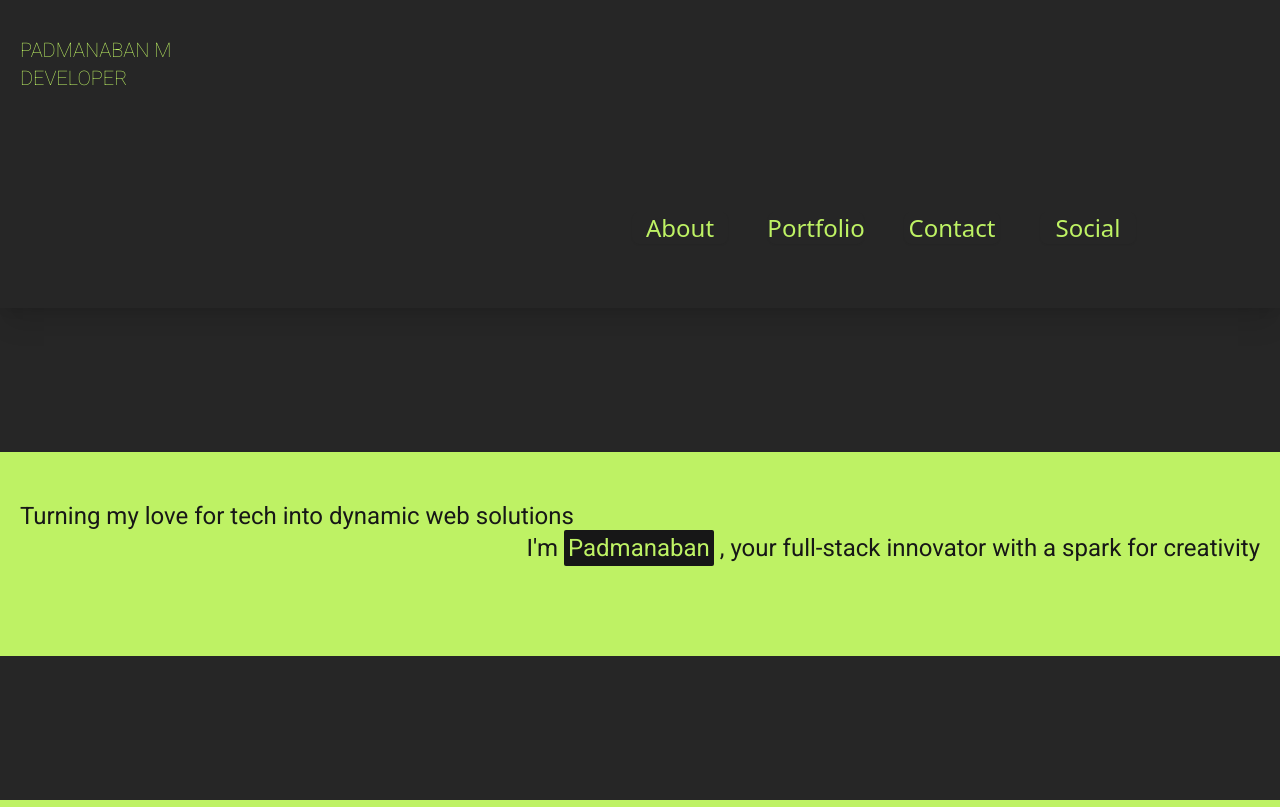
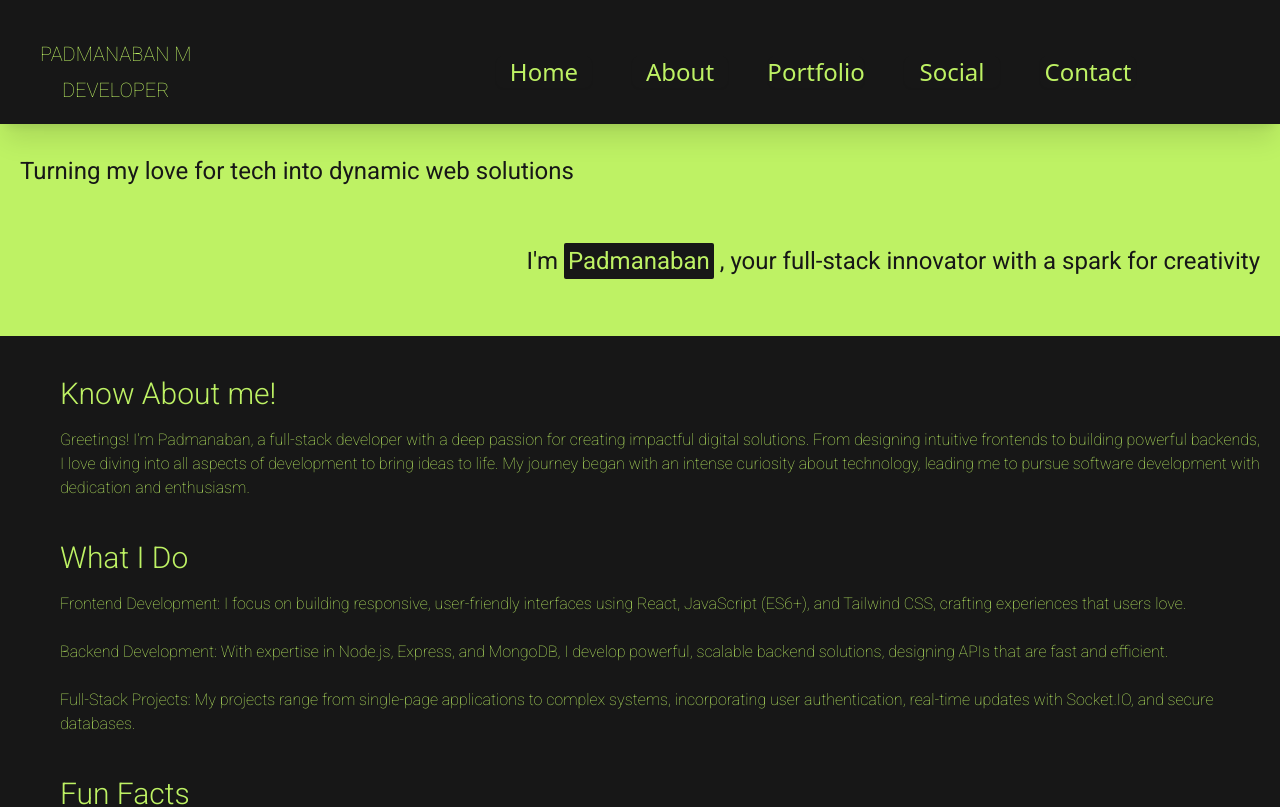
Before and after one commit to Pad-coder/portfolio, a React (Vite) app: page / in a window 1280 px wide. Shown: the top 807 px of the page. Built offline with nearby package versions, Linux system fonts and the light colour scheme.

Commit message:
Ui changed

```diff
--- a/package.json
+++ b/package.json
@@ -18,7 +18,8 @@
     "react-dom": "^18.3.1",
     "react-hot-toast": "^2.4.1",
     "react-icons": "^5.3.0",
-    "react-router-dom": "^6.27.0"
+    "react-router-dom": "^6.27.0",
+    "react-scroll": "^1.9.0"
   },
   "devDependencies": {
     "@eslint/js": "^9.11.1",
--- a/src/App.jsx
+++ b/src/App.jsx
@@ -1,37 +1,85 @@
-import React from "react"
-import { Routes, Route } from "react-router-dom"
-import Home from "./pages/Home.jsx"
-import About from "./pages/About.jsx"
-import Portfolio from "./pages/Portfolio.jsx"
-import Contact from "./pages/Contact.jsx"
-import SocialMedia from "./pages/SocialMedia.jsx"
-import Footer from './components/Footer.jsx'
-import { Toaster } from "react-hot-toast"
-import {useRef} from 'react'
+import React from "react";
+import Home from "./pages/Home.jsx";
+import About from "./pages/About.jsx";
+import AboutMe from "./components/AboutMe.jsx";
+import Portfolio from "./pages/Portfolio.jsx";
+import Contact from "./pages/Contact.jsx";
+import SocialMedia from "./pages/SocialMedia.jsx";
+import Footer from "./components/Footer.jsx";
+import { Toaster } from "react-hot-toast";
+
+import { Link, animateScroll as scroll, scroller } from "react-scroll";
 
 function App() {
-  const home = useRef(null);
-  const about = useRef(null);
-  const portfolio = useRef(null);
-  const contact = useRef(null);
-  const socialmedia = useRef(null);
-
-
   return (
     <>
+      <div className="font-sans min-h-screen">
+        <div className=" flex justify-center sm:justify-end  sm:shadow-xl bg-neutral-900 py-4 md:fixed md:top-0 w-full  z-10 shadow-lg relative">
+          <div className="flex flex-col sm:flex-row  lg:pr-36 lg:mt-10 lg:gap-10 my-5  gap-2 ">
+            <Link to="home" smooth={true} duration={500}>
+              <button className="btn btn-sm w-24 lg:w-27 text-xl lg:text-2xl  duration-700 bg-transparent   font-light hover:bg-lime-300 border-0 text-lime-300 hover:text-neutral-900">
+                Home
+              </button>
+            </Link>
+            <Link to="about" smooth={true} duration={500}>
+              <button className="btn btn-sm w-24 lg:w-27 text-xl lg:text-2xl  duration-700 bg-transparent   font-light hover:bg-lime-300 border-0 text-lime-300 hover:text-neutral-900">
+                About
+              </button>
+            </Link>
+            <Link to="portfolio" smooth={true} duration={500}>
+              <button className="btn btn-sm w-24 lg:w-27 text-xl lg:text-2xl  duration-700 bg-transparent   font-light hover:bg-lime-300 border-0 text-lime-300 hover:text-neutral-900">
+                Portfolio
+              </button>
+            </Link>
 
-      <Routes>
-        <Route path="/" element={<Home ref={home} home={home} about={about} portfolio={portfolio} contact={contact} socialmedia={socialmedia} />} />
-        <Route path="/about" element={<About ref={about} home={home} portfolio={portfolio} />} />
-        <Route path="/portfolio" element={<Portfolio ref={portfolio} home={home} contact={contact} />} />
-        <Route path="/contact" element={<Contact ref={contact} home={home} socialmedia={socialmedia} />} />
-        <Route path="/socialmedia" element={<SocialMedia ref={socialmedia} home={home} />} />
-      </Routes>
+            <Link to="socialmedia" smooth={true} duration={500}>
+              <button className="btn btn-sm w-24 lg:w-27 text-xl lg:text-2xl  duration-700 bg-transparent   font-light hover:bg-lime-300 border-0 text-lime-300 hover:text-neutral-900">
+                Social
+              </button>
+            </Link>
 
-      <Footer />
+            <Link to="contact" smooth={true} duration={500}>
+              <button className="btn btn-sm w-24 lg:w-27 text-xl lg:text-2xl  duration-700 bg-transparent   font-light hover:bg-lime-300 border-0 text-lime-300 hover:text-neutral-900">
+                Contact
+              </button>
+            </Link>
+          </div>
+        </div>
+        <AboutMe />
+        {/* Content */}
+        <div className="mt-10">
+          <section id="home">
+            <Home />
+          </section>
+          <section id="about">
+            <About />
+          </section>
+          <section id="portfolio">
+            <Portfolio />
+          </section>
+          <section id="socialmedia">
+            <SocialMedia />
+          </section>
+          <section id="contact">
+            <Contact />
+          </section>
+        </div>
+
+        <Footer />
+      </div>
       <Toaster />
     </>
-  )
+  );
 }
 
-export default App
+export default App;
+{
+  //Backup:-
+  /* <Routes>
+        <Route path="/" element={<Home  />} />
+        <Route path="/about" element={<About  />} />
+        <Route path="/portfolio" element={<Portfolio  />} />
+        <Route path="/contact" element={<Contact />} />
+        <Route path="/socialmedia" element={<SocialMedia />} />
+      </Routes> */
+}
--- a/src/components/AboutMe.jsx
+++ b/src/components/AboutMe.jsx
@@ -1,26 +1,29 @@
-import React from 'react'
+import React from "react";
 import { motion } from "framer-motion";
 
 const AboutMe = () => {
-
-  return <>
-
-    <div className='flex flex-col justify-center mx-5 text-lime-300 h-32'>
-      <motion.h1 className=" md:text-xl text-sm font-extralight font-roboto "
+  return (
+    <>
+      <div className="flex flex-col justify-center items-center mt-10 md:mt-0 mx-10 text-lime-300 md:fixed md:top-10 md:z-10 gap-2 ">
+        <motion.h1
+          className=" md:text-xl text-sm font-extralight font-roboto"
           initial={{ opacity: 0 }}
           animate={{ opacity: 1 }}
           transition={{ duration: 4 }}
-      >PADMANABAN M</motion.h1>
-      <motion.h2 className="text-sm md:text-xl font-extralight font-roboto"
+        >
+          PADMANABAN M
+        </motion.h1>
+        <motion.h2
+          className="text-sm md:text-xl font-extralight font-roboto"
           initial={{ opacity: 0 }}
           animate={{ opacity: 1 }}
-      transition={{ duration: 6}}
+          transition={{ duration: 5 }}
         >
           DEVELOPER
         </motion.h2>
       </div>
+    </>
+  );
+};
 
-  </>
-}
-
-export default AboutMe
+export default AboutMe;
--- a/src/components/Navbar.jsx
+++ /dev/null
@@ -1,27 +0,0 @@
-import React from 'react'
-import { Link } from 'react-router-dom'
-
-
-const Navbar = ({about,portfolio,contact,socialmedia}) => {
-
-  const scrollUp = (ref) => {
-    window.scrollTo({
-      top: ref.current.offsetTop,
-      behavior: 'smooth',
-    });
-  };
-  return (
-    <>
-    <div className=" flex justify-center sm:justify-end  sm:shadow-xl ">
-      <div className='flex flex-col sm:flex-row  lg:pr-36 lg:mt-10 lg:gap-10 my-5  gap-2 '>
-        <Link to='/about' onClick={()=> scrollUp(about)}><button className='btn btn-sm w-24 lg:w-27 text-xl lg:text-2xl  duration-700 bg-transparent   font-light hover:bg-blue-400 border-0 text-lime-300'>About</button></Link>
-        <Link to='/portfolio' onClick={()=> scrollUp(portfolio)}><button className='btn btn-sm w-24 lg:w-27 text-xl lg:text-2xl  duration-700 bg-transparent   font-light hover:bg-blue-400 border-0 text-lime-300'>Portfolio</button></Link>
-        <Link to='/contact' onClick={()=> scrollUp(contact)}><button className='btn btn-sm w-24 lg:w-27 text-xl lg:text-2xl  duration-700 bg-transparent   font-light hover:bg-blue-400 border-0 text-lime-300'>Contact</button></Link>
-        <Link to='/socialmedia' onClick={()=> scrollUp(socialmedia)}><button className='btn btn-sm w-24 lg:w-27 text-xl lg:text-2xl  duration-700 bg-transparent   font-light hover:bg-blue-400 border-0 text-lime-300'>Social</button></Link>
-      </div>
-      </div>
-    </>
-  )
-}
-
-export default Navbar
--- a/src/index.css
+++ b/src/index.css
@@ -4,7 +4,7 @@
 
 
 body {
-  background-color: #262626;
+  background-color: rgb(23 23 23 / var(--tw-bg-opacity, 1))
 }
 
 
--- a/src/pages/About.jsx
+++ b/src/pages/About.jsx
@@ -1,16 +1,11 @@
 import React from "react";
-import { IoIosArrowBack } from "react-icons/io";
-import { Link } from "react-router-dom";
-import { scrollToUp } from "../utils/scrollUp";
 import { motion } from "framer-motion";
 
-const About = ({home,portfolio}) => {
-
-  const scrollTo = scrollToUp()
-
-
-  return <>
-    <motion.div className=" text-lime-300 pb-10 pl-10 hover:cursor-default select-none"
+const About = () => {
+  return (
+    <>
+      <motion.div
+        className=" text-lime-300 pb-10 pl-10 hover:cursor-default select-none"
         initial={{ opacity: 0 }}
         animate={{ opacity: 1 }}
         transition={{ duration: 3 }}
@@ -23,17 +18,15 @@ const About = ({home,portfolio}) => {
           </div>
           <div className=" font-roboto font-thin ">
             <p>
-          Greetings! I’m Padmanaban, a full-stack developer with a deep passion
-            for creating impactful digital solutions. From designing intuitive
-            frontends to building powerful backends, I love diving into all
-            aspects of development to bring ideas to life. My journey began with
-            an intense curiosity about technology, leading me to pursue software
-            development with dedication and enthusiasm.
+              Greetings! I’m Padmanaban, a full-stack developer with a deep
+              passion for creating impactful digital solutions. From designing
+              intuitive frontends to building powerful backends, I love diving
+              into all aspects of development to bring ideas to life. My journey
+              began with an intense curiosity about technology, leading me to
+              pursue software development with dedication and enthusiasm.
             </p>
           </div>
         </div>
-
-
 
         <div className=" flex flex-col gap-4 ml-5 mr-5 ">
           <div className="flex justify-start pt-10 ">
@@ -44,19 +37,19 @@ const About = ({home,portfolio}) => {
 
           <div className=" font-roboto font-thin">
             <p>
-            Frontend Development: I focus on building responsive, user-friendly
-            interfaces using React, JavaScript (ES6+), and Tailwind CSS,
-            crafting experiences that users love. <br /><br /> Backend Development: With
-            expertise in Node.js, Express, and MongoDB, I develop powerful,
-            scalable backend solutions, designing APIs that are fast and
-            efficient. <br /><br /> Full-Stack Projects: My projects range from single-page
-            applications to complex systems, incorporating user authentication,
-            real-time updates with Socket.IO, and secure databases.
+              Frontend Development: I focus on building responsive,
+              user-friendly interfaces using React, JavaScript (ES6+), and
+              Tailwind CSS, crafting experiences that users love. <br />
+              <br /> Backend Development: With expertise in Node.js, Express,
+              and MongoDB, I develop powerful, scalable backend solutions,
+              designing APIs that are fast and efficient. <br />
+              <br /> Full-Stack Projects: My projects range from single-page
+              applications to complex systems, incorporating user
+              authentication, real-time updates with Socket.IO, and secure
+              databases.
             </p>
           </div>
         </div>
-
-
 
         <div className="flex flex-col gap-4 ml-5 mr-5 ">
           <div className="flex justify-start pt-10 ">
@@ -83,18 +76,9 @@ const About = ({home,portfolio}) => {
             </ul>
           </div>
         </div>
-
       </motion.div>
-    <div className="flex  justify-between mx-5 mt-10 mb-5">
-        <Link to='/' className="flex items-center gap-2" onClick={()=> scrollTo(home)}>
-          <IoIosArrowBack className=" hover:bg-inherit text-neutral-900 bg-lime-300 hover:text-lime-300 rounded-full h-10 w-10" /><span className="text-lime-300">Back to Home</span>
-        </Link>
-
-        <Link to='/portfolio' className="flex flex-row-reverse items-center gap-2" onClick={()=> scrollTo(portfolio)}>
-          <IoIosArrowBack className=" hover:bg-inherit text-neutral-900 bg-lime-300 hover:text-lime-300 rounded-full rotate-180 h-10 w-10" /><span className="text-lime-300">Portfolio</span>
-        </Link>
-      </div>
     </>
+  );
 };
 
 export default About;
--- a/src/pages/Home.jsx
+++ b/src/pages/Home.jsx
@@ -1,22 +1,24 @@
 import React from "react";
-import AboutMe from "../components/AboutMe";
-import Navbar from "../components/Navbar";
 
-const Home = ({about,portfolio,contact,socialmedia}) => {
-  return <>
-    <div className="grid grid-cols-1 min-h-screen">
-      <AboutMe />
-
-        <Navbar about={about} portfolio={portfolio} contact={contact} socialmedia={socialmedia} />
-
-      <div className=" flex flex-col flex-grow  text-neutral-900 bg-lime-300 px-5 py-5 my-24 sm:my-36 md:py-12 ">
-        <h3 className="text-md md:text-2xl font-roboto text-start mr-24">Turning my love for tech into dynamic web solutions</h3>
-        <h4 className="text-md md:text-2xl font-roboto text-end ml-24">I'm <marK className="bg-neutral-900 text-lime-300 p-1 rounded-sm">Padmanaban</marK> , your full-stack innovator with a spark for creativity</h4>
+const Home = () => {
+  return (
+    <>
+      <div className="md:mt-24  bg-lime-300">
+        <div className=" flex flex-col justify-evenly  items-center md:items-stretch mx-5 h-60 text-neutral-900 ">
+          <h3 className="text-md  md:text-2xl mr-20 font-roboto text-start ">
+            Turning my love for tech into dynamic web solutions
+          </h3>
+          <h4 className="text-md md:text-2xl ml-20  font-roboto text-end ">
+            I'm{" "}
+            <marK className="bg-neutral-900 text-lime-300 p-1 rounded-sm">
+              Padmanaban
+            </marK>{" "}
+            , your full-stack innovator with a spark for creativity
+          </h4>
+        </div>
       </div>
-
-    </div>
-
-  </>
+    </>
+  );
 };
 
 export default Home;
```
Also changed, not shown: src/components/Footer.jsx (+7 -6 lines), src/pages/Contact.jsx (+49 -55 lines), src/pages/Portfolio.jsx (+14 -23 lines), src/pages/SocialMedia.jsx (+33 -34 lines), 1 other file (tests, documents, lock files or other folders). Lines whose indentation alone changed are shown as unchanged.
